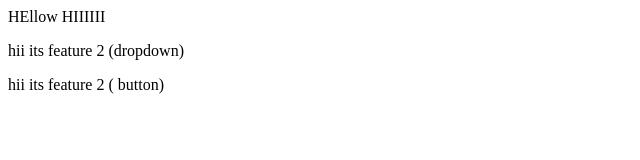
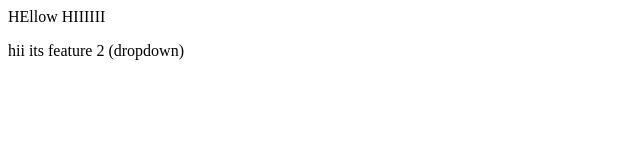
Before and after one commit to priyannkkkk/local-repo, a plain HTML site: page index.html in a window 1280 px wide. Shown: the whole page, without its empty margins (0-640 px from the left). Drawn offline with Linux system fonts and the light colour scheme.

Commit message:
NEW false

```diff
--- a/index.html
+++ b/index.html
@@ -1,5 +1,3 @@
 <p> HEllow HIIIIII</p>
 
 <p> hii its feature 2 (dropdown)</p>
-
-<p> hii its feature 2 ( button) </p>
```
